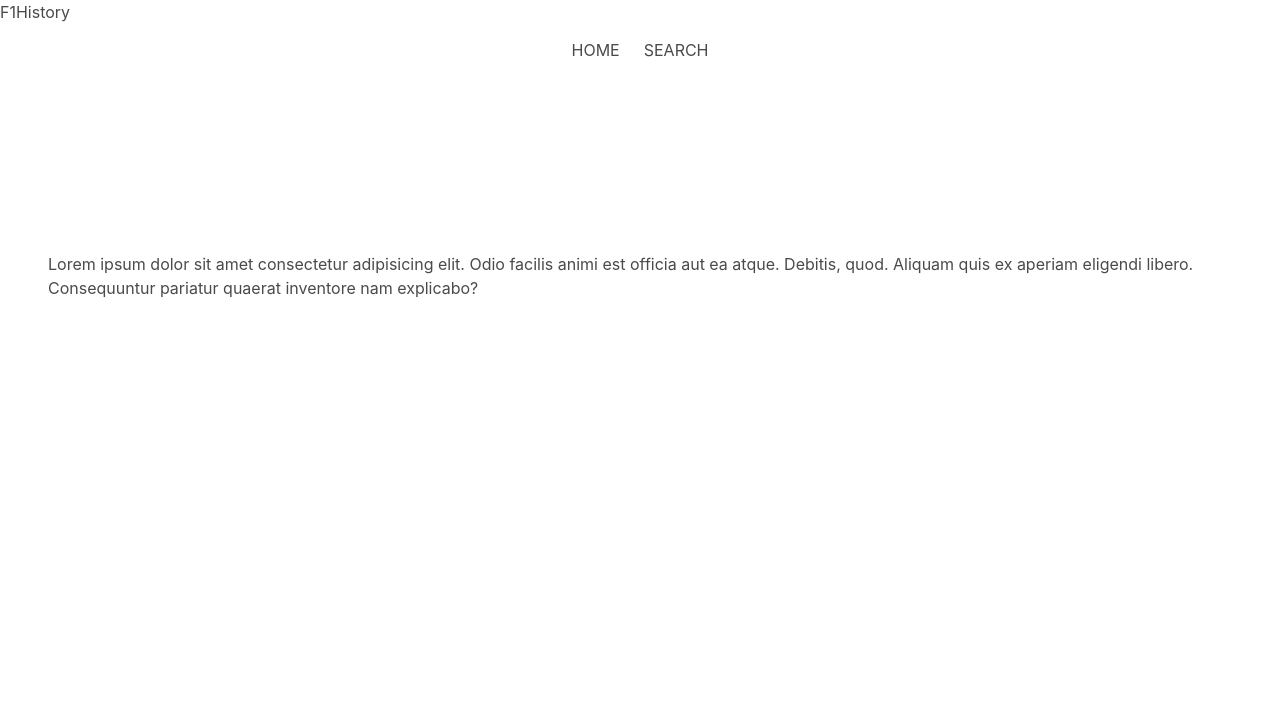
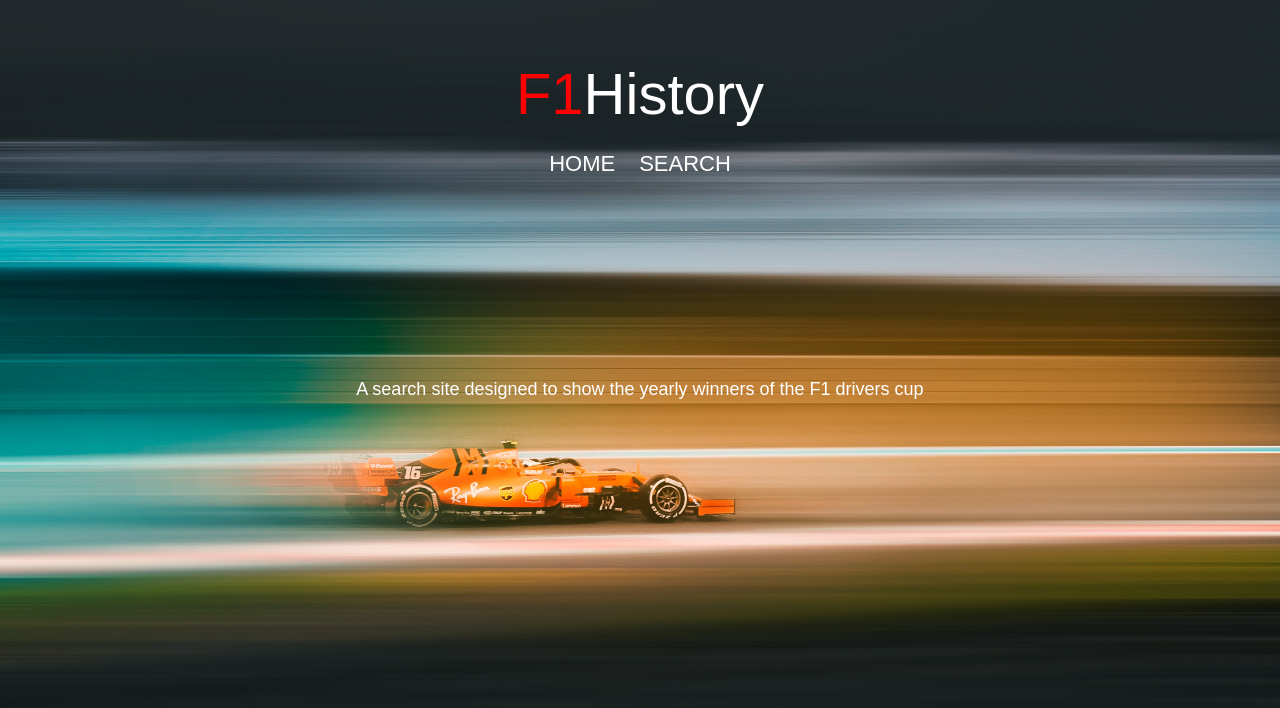
Before and after one commit to ewebber283/f1-history, a plain HTML site: page index.html in a window 1280 px wide. Drawn offline with nearby package versions, Linux system fonts and the light colour scheme.

Commit message:
styled header and hero sections

```diff
--- a/assets/style.css
+++ b/assets/style.css
@@ -0,0 +1,42 @@
+
+* {
+    background-color: red;
+    color: white;
+    font-family: sans-serif;
+    background-image: url(../assets/images/background.jpg);
+    background-position: top;
+    background-size: cover;
+    background-attachment: fixed;
+    background-position: 100%;
+}
+
+.logo {
+    text-align: center;
+    font-size: 58px;
+    padding-top: 50px ;
+    font-family: sans-serif;
+    color: white;
+}
+.f1 {
+    color: red;
+    font-family: sans-serif;
+}
+
+a.navbar-item {
+    color: white;
+    font-size: 22px;
+    text-align: center;
+}
+a.navbar-item:hover {
+    background-image: none;
+    background-color: red;
+    color: white;
+    border-radius: 20px;
+}
+
+.hero-body p {
+    text-align: center;
+    margin: auto;
+    color: white;
+    font-size: 18px;
+}
--- a/index.html
+++ b/index.html
@@ -24,7 +24,7 @@
         <section class="hero is-halfheight">
             <div class="hero-body">
                     <p>
-                        Lorem ipsum dolor sit amet consectetur adipisicing elit. Odio facilis animi est officia aut ea atque. Debitis, quod. Aliquam quis ex aperiam eligendi libero. Consequuntur pariatur quaerat inventore nam explicabo?
+                        A search site designed to show the yearly winners of the F1 drivers cup
                     </p>
             </div>
         </section>
```
Also changed, not shown: assets/images/background.jpg (added).
